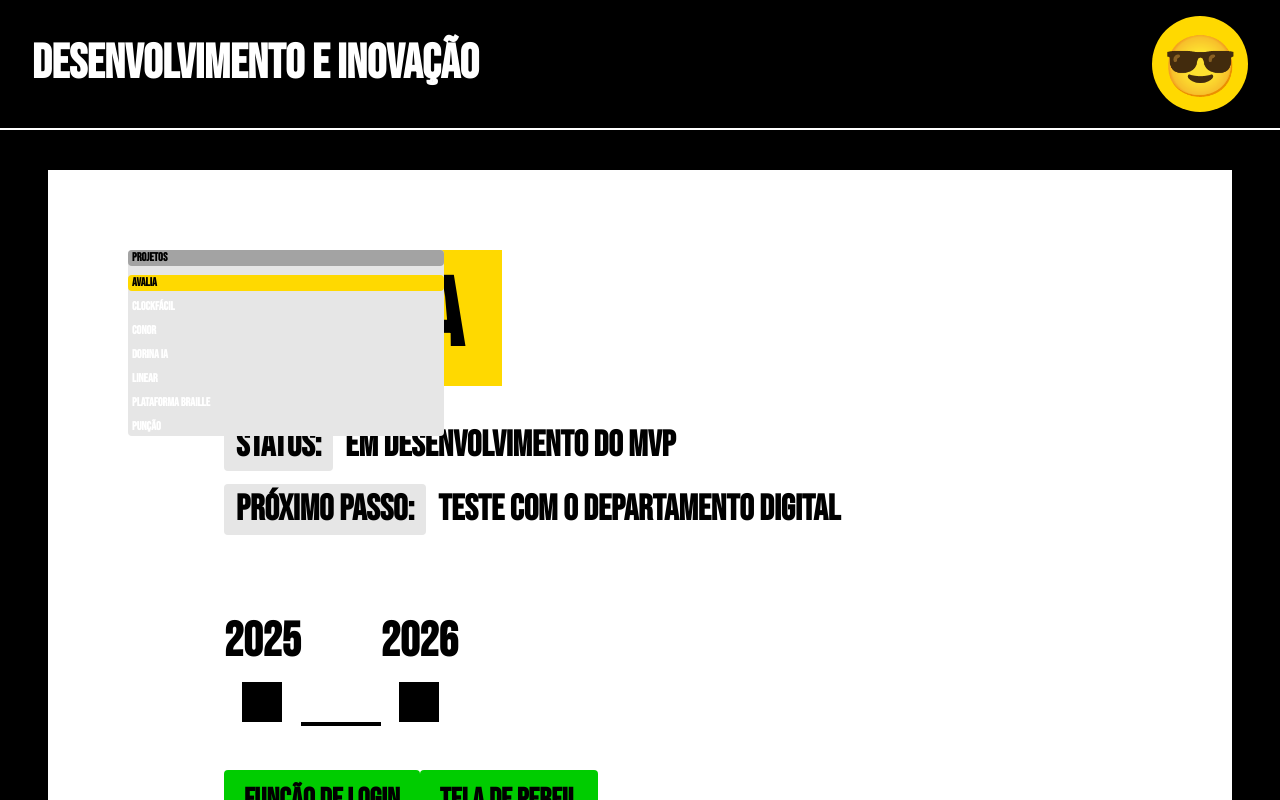
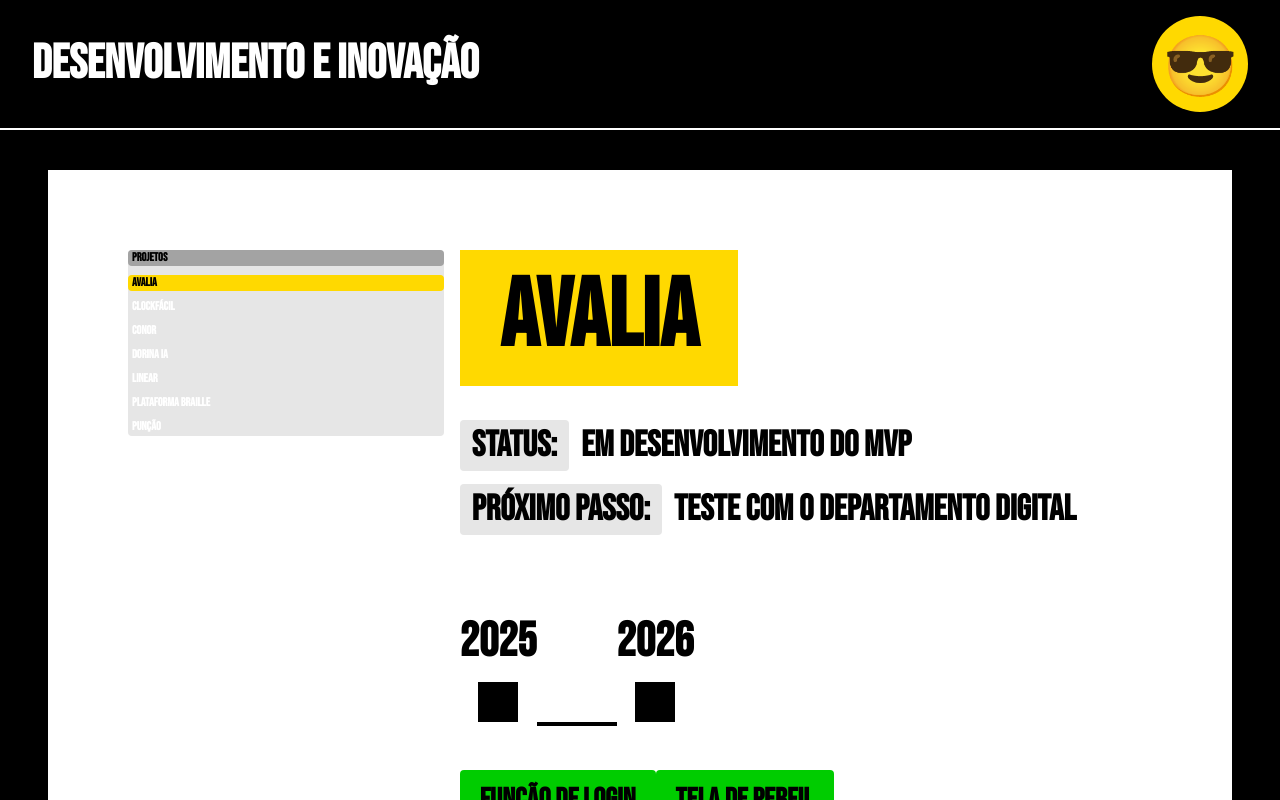
Before and after one commit to FundacaoDorina/desin, a React (Vite) app: page / in a window 1280 px wide. Both pictures are taken after a click on the button "Avalia". Shown: the top 800 px of the page. Built offline with nearby package versions, Linux system fonts and the light colour scheme; the HTML template or start-up script is replaced by a standard one.

Commit message:
Rework layout to flex
Refactor Index.tsx to use a two-column flex layout where the minimized sidebar has a fixed width and the expanded project detail fills the remaining space, preventing overlap.

```diff
--- a/src/pages/Index.tsx
+++ b/src/pages/Index.tsx
@@ -26,8 +26,8 @@ const Index = () => {
             onSelectProject={handleSelectProject}
           />
         ) : (
-          <div className="relative">
-            <aside className="absolute top-0 left-0">
+          <div className="flex gap-4">
+            <aside className="flex-shrink-0">
               <ProjectList
                 projects={projects}
                 selectedProject={selectedProjectId}
@@ -35,7 +35,7 @@ const Index = () => {
                 minimized
               />
             </aside>
-            <div className="ml-24">
+            <div className="flex-1">
               <ProjectDetail
                 name={selectedProject.name}
                 status={selectedProject.status}
```
